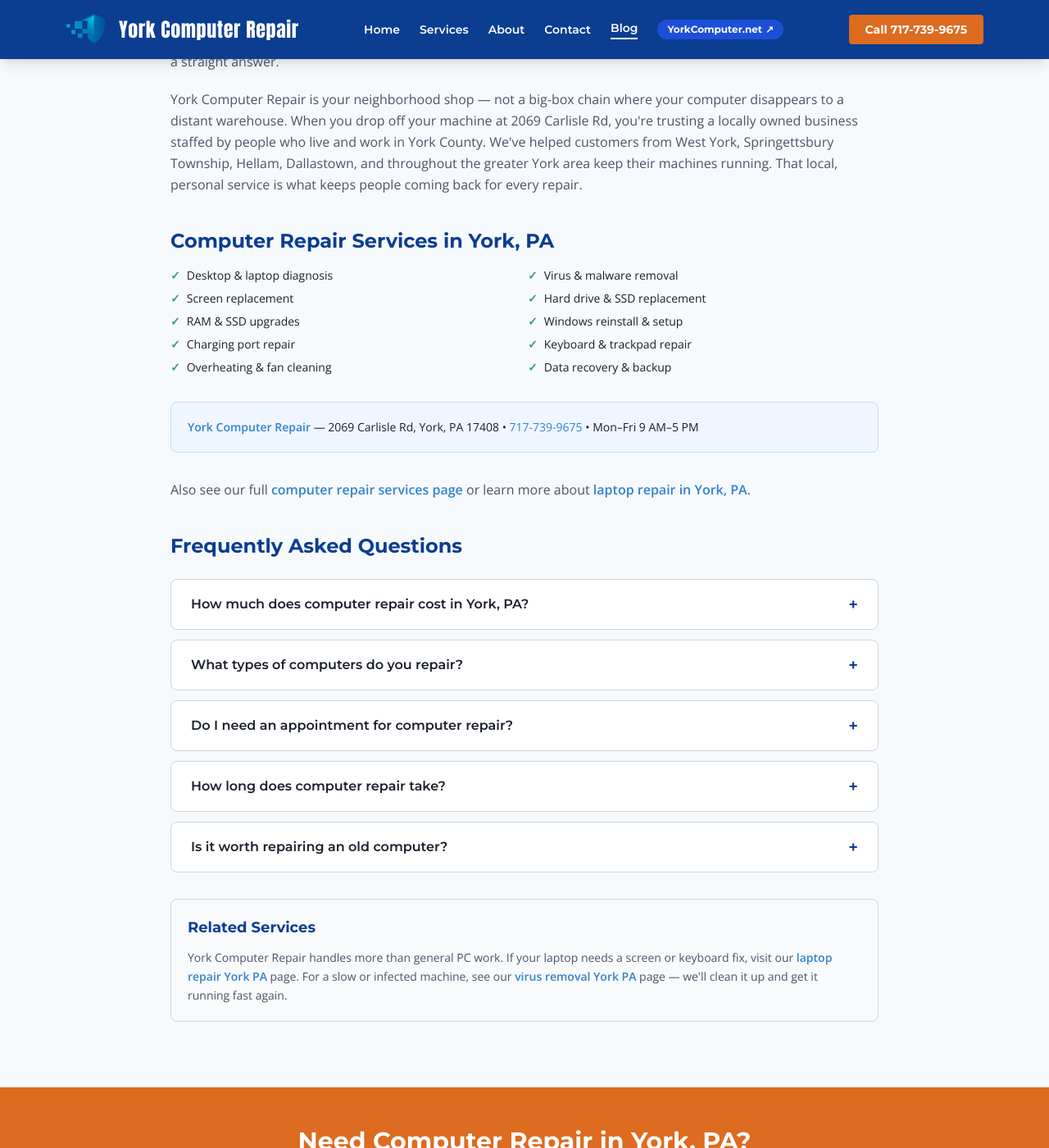
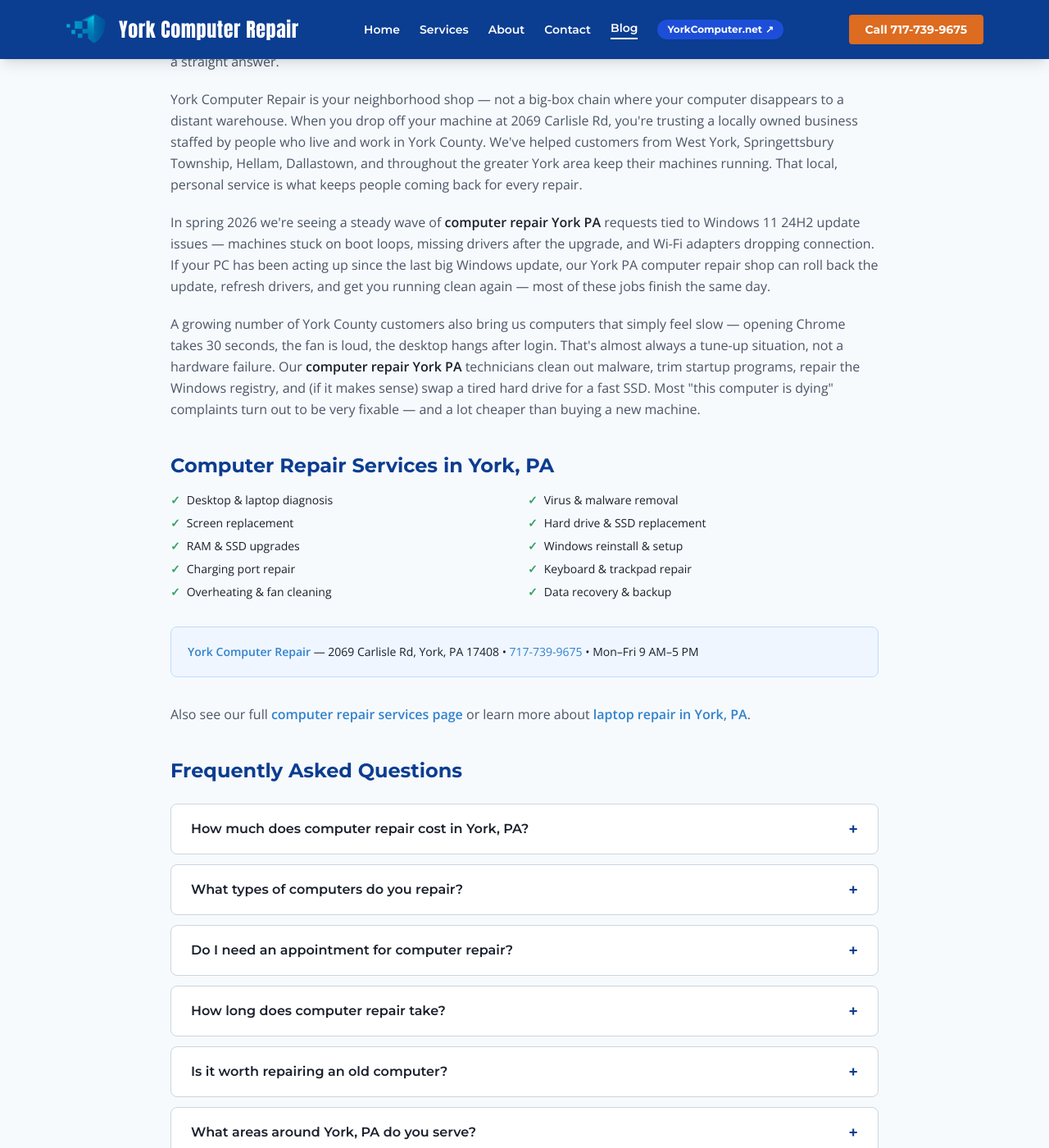
Before and after one commit to oak8513/ycr-site, a Jekyll site: the page built from blog/computer-repair-york-pa.html, in a window 1280 px wide and 1400 px high, scrolled down 1086 px. Shown: the whole window at 82% size. Built offline with Jekyll 4.4.1, drawn with Linux system fonts in a browser that asks for light colours; nearby versions of some CDN libraries; a script that is not in the unit is left out.

Commit message:
SEO: refresh computer repair York PA landing page

```diff
--- a/blog/computer-repair-york-pa.html
+++ b/blog/computer-repair-york-pa.html
@@ -32,6 +32,10 @@
   <p class="text-ycr-steel leading-relaxed mb-5">From computers that won't power on to machines running painfully slow, our <strong class="text-ycr-black">York PA computer repair</strong> shop handles everyday problems without fuss. Common issues we diagnose include failed hard drives on older Dell and HP machines, Windows 10/11 boot failures, overheated laptops that shut off randomly, and keyboards damaged by spills. Whatever brought you to search for <strong class="text-ycr-black">computer repair York PA</strong>, bring it in — we'll figure it out fast and give you a straight answer.</p>
 
   <p class="text-ycr-steel leading-relaxed mb-5">York Computer Repair is your neighborhood shop — not a big-box chain where your computer disappears to a distant warehouse. When you drop off your machine at 2069 Carlisle Rd, you're trusting a locally owned business staffed by people who live and work in York County. We've helped customers from West York, Springettsbury Township, Hellam, Dallastown, and throughout the greater York area keep their machines running. That local, personal service is what keeps people coming back for every repair.</p>
+
+  <p class="text-ycr-steel leading-relaxed mb-5">In spring 2026 we're seeing a steady wave of <strong class="text-ycr-black">computer repair York PA</strong> requests tied to Windows 11 24H2 update issues — machines stuck on boot loops, missing drivers after the upgrade, and Wi-Fi adapters dropping connection. If your PC has been acting up since the last big Windows update, our York PA computer repair shop can roll back the update, refresh drivers, and get you running clean again — most of these jobs finish the same day.</p>
+
+  <p class="text-ycr-steel leading-relaxed mb-5">A growing number of York County customers also bring us computers that simply feel slow — opening Chrome takes 30 seconds, the fan is loud, the desktop hangs after login. That's almost always a tune-up situation, not a hardware failure. Our <strong class="text-ycr-black">computer repair York PA</strong> technicians clean out malware, trim startup programs, repair the Windows registry, and (if it makes sense) swap a tired hard drive for a fast SSD. Most "this computer is dying" complaints turn out to be very fixable — and a lot cheaper than buying a new machine.</p>
 
   <h2 class="font-heading font-bold text-2xl text-ycr-blue mt-10 mb-4">Computer Repair Services in York, PA</h2>
 
@@ -92,6 +96,13 @@
       </summary>
       <p class="px-6 pb-5 text-ycr-steel text-sm leading-relaxed">It depends on the repair cost versus the computer's age and value. We'll give you an honest assessment after the diagnostic — if it's not worth fixing, we'll tell you straight.</p>
     </details>
+    <details class="bg-white border border-ycr-gray rounded-lg group">
+      <summary class="flex justify-between items-center cursor-pointer px-6 py-4 font-heading font-semibold text-ycr-black select-none list-none">
+        What areas around York, PA do you serve?
+        <span class="text-ycr-blue text-xl transition-transform group-open:rotate-45">+</span>
+      </summary>
+      <p class="px-6 pb-5 text-ycr-steel text-sm leading-relaxed">Our shop at 2069 Carlisle Rd serves all of York County — including Shiloh, West York, Spring Grove, Red Lion, Shrewsbury, Hanover, Dallastown, Hellam, and Springettsbury Township. Most customers are within a 15-minute drive of our York PA computer repair shop.</p>
+    </details>
   </div>
 
   <div class="bg-gray-50 border border-ycr-gray rounded-lg p-5 mb-8 mt-8">
@@ -146,7 +157,8 @@
     {"@type":"Question","name":"What types of computers do you repair?","acceptedAnswer":{"@type":"Answer","text":"We repair Windows desktops and laptops from all major brands — HP, Dell, Lenovo, ASUS, Acer, MSI, Razer, Samsung, LG, and custom-built PCs."}},
     {"@type":"Question","name":"Do I need an appointment for computer repair?","acceptedAnswer":{"@type":"Answer","text":"No appointment needed. Walk-ins are always welcome at 2069 Carlisle Rd, York, PA 17408, Monday through Friday 9 AM to 5 PM."}},
     {"@type":"Question","name":"How long does computer repair take?","acceptedAnswer":{"@type":"Answer","text":"Most repairs take 1–3 business days. Same-day service is available for simpler jobs like virus removal, RAM upgrades, and software issues."}},
-    {"@type":"Question","name":"Is it worth repairing an old computer?","acceptedAnswer":{"@type":"Answer","text":"It depends on the repair cost versus the computer's age and value. We'll give you an honest assessment after the $39.99 diagnostic."}}
+    {"@type":"Question","name":"Is it worth repairing an old computer?","acceptedAnswer":{"@type":"Answer","text":"It depends on the repair cost versus the computer's age and value. We'll give you an honest assessment after the $39.99 diagnostic."}},
+    {"@type":"Question","name":"What areas around York, PA do you serve?","acceptedAnswer":{"@type":"Answer","text":"Our shop at 2069 Carlisle Rd serves all of York County — including Shiloh, West York, Spring Grove, Red Lion, Shrewsbury, Hanover, Dallastown, Hellam, and Springettsbury Township."}}
   ]
 }
 </script>
--- a/sitemap.xml
+++ b/sitemap.xml
@@ -133,7 +133,7 @@
   </url>
   <url>
     <loc>https://yorkcomputerrepair.com/blog/computer-repair-york-pa.html</loc>
-    <lastmod>2026-04-24</lastmod>
+    <lastmod>2026-04-28</lastmod>
     <changefreq>monthly</changefreq>
     <priority>0.9</priority>
   </url>
```
